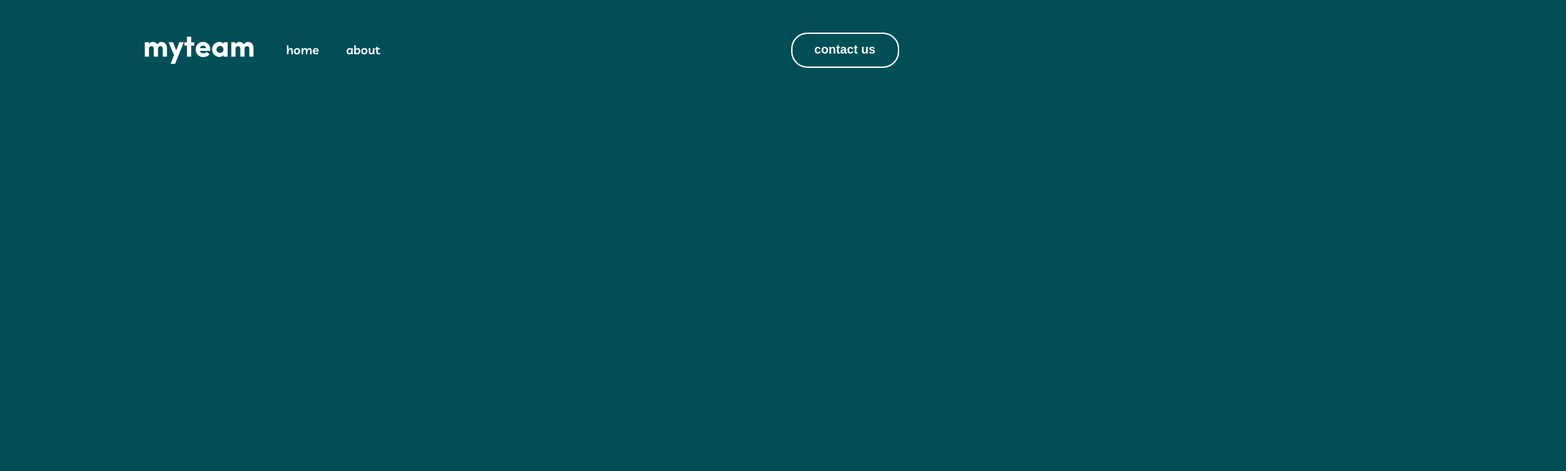
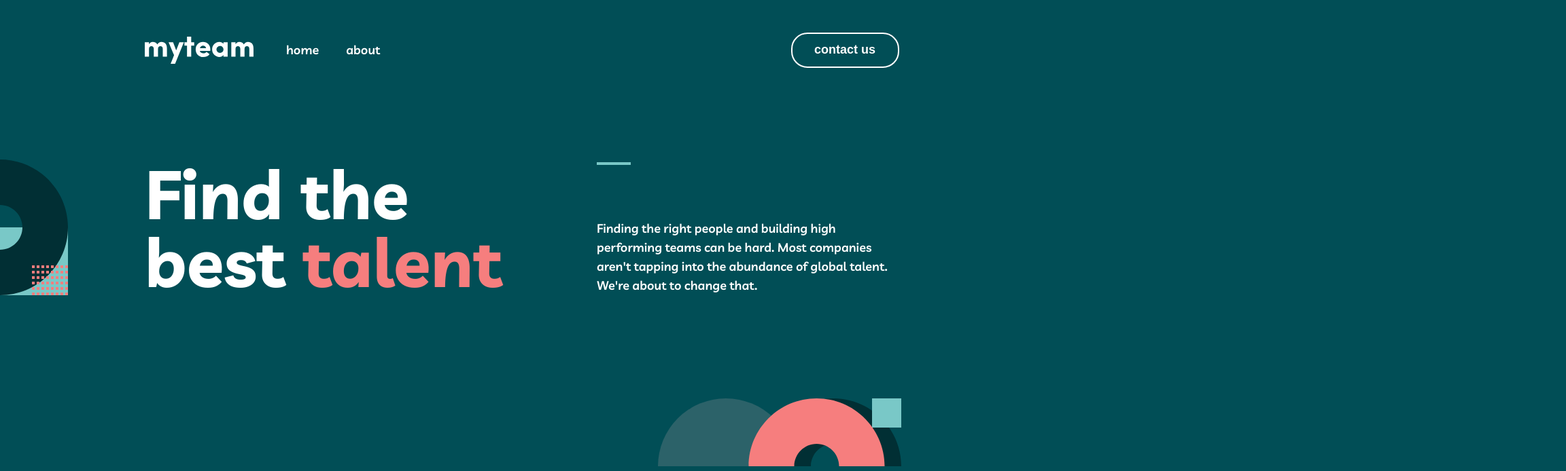
Before and after one commit to umarswe/my-team-responsive, a plain HTML site: page index.html in a window 1536 px wide. Shown: the top 694 px of the page at 68% size, 2304 px wide, since content can reach past the window. Drawn offline with Linux system fonts and the light colour scheme.

Commit message:
making responsive for mobile tablet and desktop

```diff
--- a/index.html
+++ b/index.html
@@ -37,5 +37,30 @@
         </div>
       </div>
     </header>
+
+    <main class="main">
+      <section class="hero">
+        <div class="container">
+          <div class="hero__block">
+            <h1 class="hero__title">
+              Find the best <span class="hero__title-highlight">talent</span>
+            </h1>
+            <p class="hero__text">
+              Finding the right people and building high performing teams can be
+              hard. Most companies aren't tapping into the abundance of global
+              talent. We're about to change that.
+            </p>
+          </div>
+        </div>
+
+        <div class="hero__bg-wrapper">
+          <img class="hero__bg" src="./img/hero-bg.svg" alt="bg" />
+        </div>
+
+        <div class="hero__bg-wrapper-2">
+          <img class="hero__bg-2" src="./img/hero-bg-2.svg" alt="bg" />
+        </div>
+      </section>
+    </main>
   </body>
 </html>
--- a/scss/base/_hero.scss
+++ b/scss/base/_hero.scss
@@ -0,0 +1,112 @@
+.hero {
+  position: relative;
+  padding-bottom: 200px;
+}
+
+.hero__block {
+  text-align: center;
+}
+
+.hero__title {
+  padding: 0 50px;
+  color: #fff;
+  font-size: 40px;
+  font-style: normal;
+  font-weight: 700;
+  line-height: 40px;
+  margin-bottom: 18px;
+}
+
+.hero__title-highlight {
+  color: #f67e7e;
+}
+
+.hero__text {
+  color: #fff;
+  font-size: 15px;
+  font-style: normal;
+  font-weight: 600;
+  line-height: 28px;
+}
+
+.hero__bg-wrapper {
+  position: absolute;
+  bottom: 0;
+  left: 0;
+
+  width: 100%;
+  display: flex;
+  justify-content: center;
+  align-items: center;
+}
+
+.hero__bg-wrapper-2 {
+  position: absolute;
+  display: none;
+}
+
+@media screen and (min-width: 768px) {
+  .hero {
+    padding-top: 40px;
+    padding-bottom: 256px;
+  }
+
+  .hero__title {
+    padding: 0 180px;
+    font-size: 64px;
+    line-height: 56px;
+  }
+
+  .hero__text {
+    padding: 0 130px;
+  }
+}
+
+@media screen and (min-width: 1440px) {
+  .hero {
+    padding-top: 55px;
+  }
+
+  .hero__block {
+    display: flex;
+    justify-content: space-between;
+    align-items: end;
+    text-align: start;
+  }
+
+  .hero__title {
+    width: 540px;
+    padding: 0;
+    font-size: 100px;
+    line-height: 100px;
+    margin: 0;
+  }
+
+  .hero__text {
+    width: 445px;
+    padding: 0;
+    font-size: 18px;
+    font-weight: 600;
+    line-height: 28px;
+  }
+
+  .hero__text::before {
+    content: "";
+    display: block;
+    width: 50px;
+    height: 4px;
+    background-color: #79c8c7;
+    margin-bottom: 80px;
+  }
+
+  .hero__bg-wrapper {
+    display: block;
+    left: 63%;
+  }
+
+  .hero__bg-wrapper-2 {
+    display: block;
+    left: 0;
+    top: 55px;
+  }
+}
```
Also changed, not shown: css/main.css, img/hero-bg-2.svg (added), img/hero-bg.svg (added), 1 other file.
